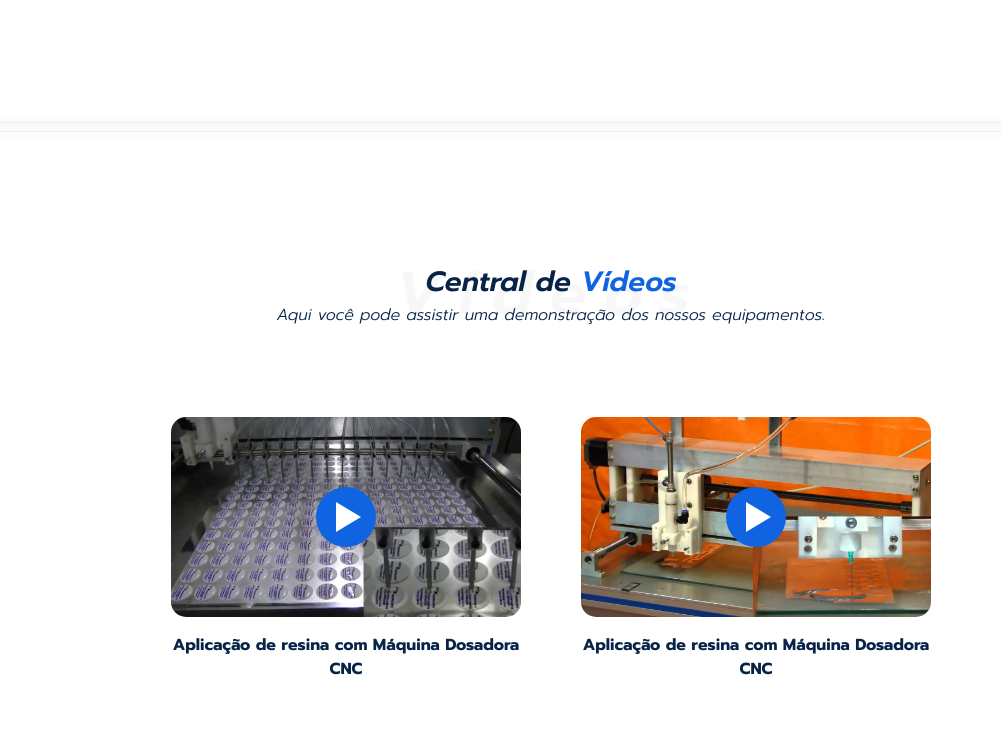
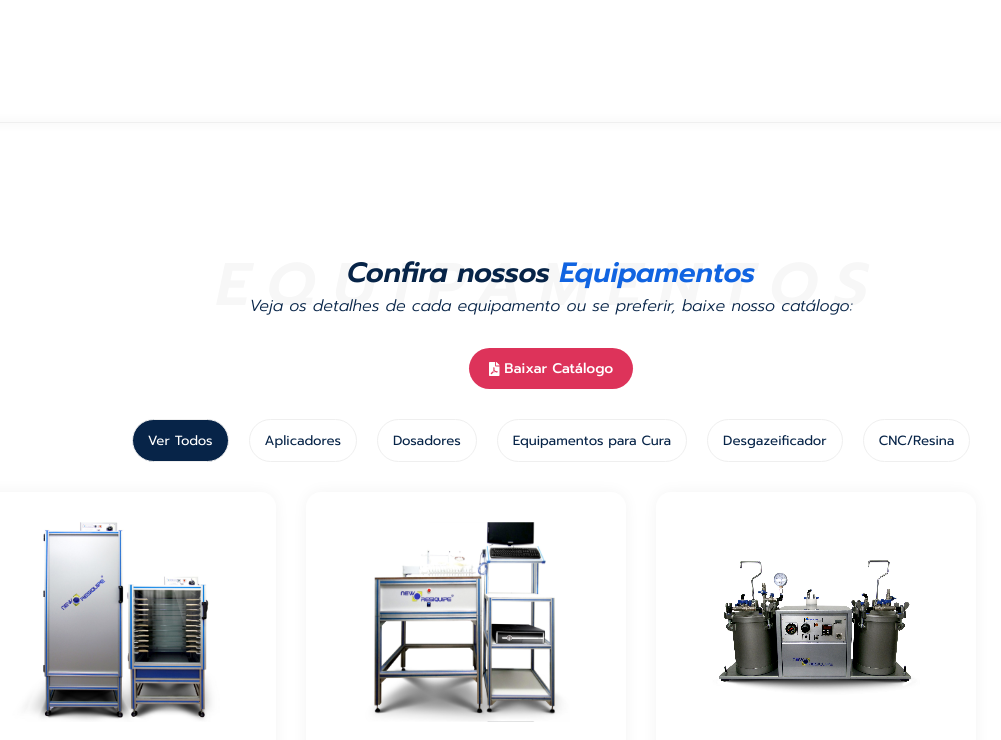
Before and after one commit to felipenakao/newresiquipe, a React (Create React App) app: page / in a window 1280 px wide. Shown: the part 2560-3300 px from the top of the page, without its empty margins (89-1090 px from the left). Built offline with nearby package versions, Linux system fonts and the light colour scheme.

Commit message:
Add Equipments

```diff
--- a/src/components/Home/Home.js
+++ b/src/components/Home/Home.js
@@ -15,7 +15,7 @@ const Home = () => (<>
   <BaseSeparator />
   <Services/>
   <BaseSeparator />
-  {/* <Equipaments /> */}
+  <Equipaments />
   <BaseSeparator />
   <Videos />
   <Footer />
```
